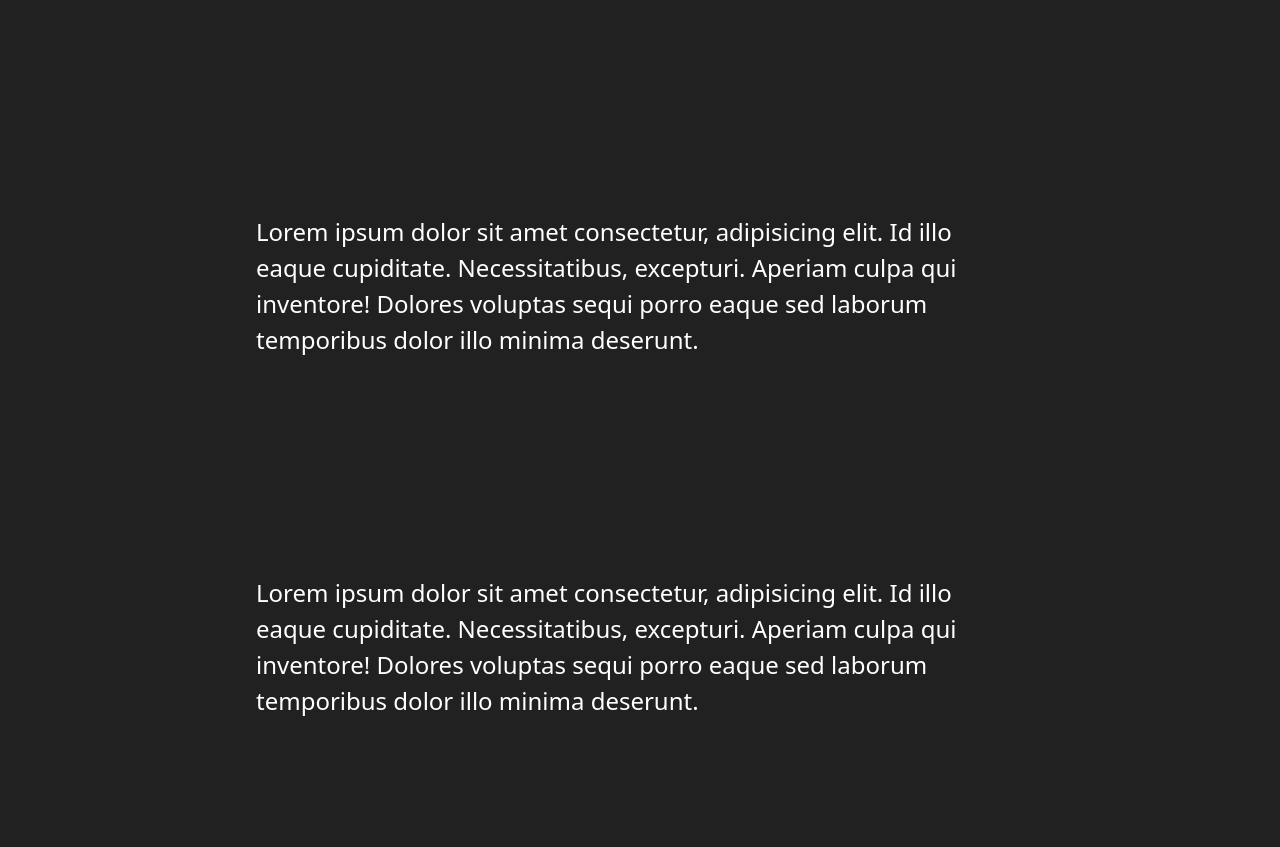
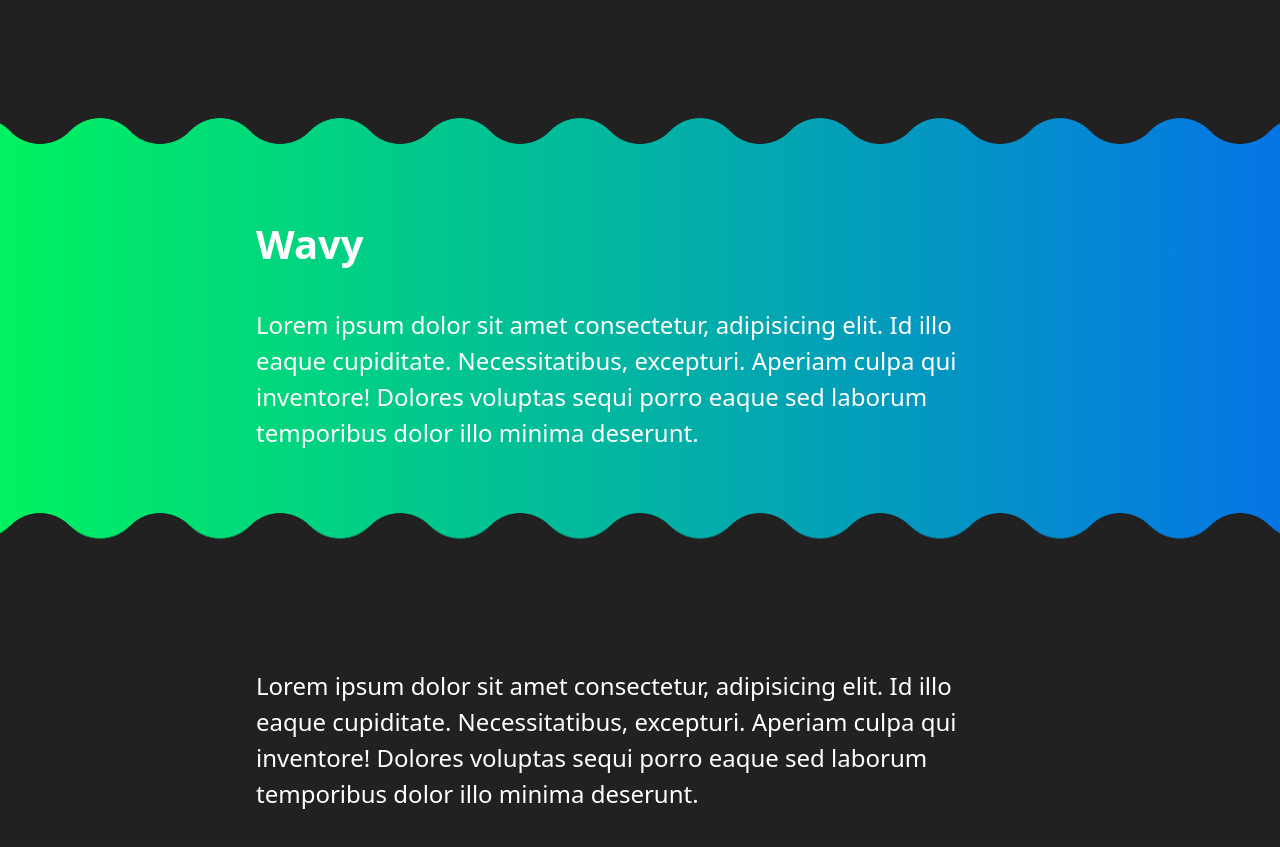
Before and after one commit to mynorjrv/VanillaCSS, a plain HTML site: page PrettyBorders/index.html in a window 1280 px wide. Shown: the part 4577-5424 px from the top of the page. Before the commit the page ends 5400 px from the top, so only its background shows below. Drawn offline with Linux system fonts and the light colour scheme.

Commit message:
A webmade css mask for wavy shapes

```diff
--- a/PrettyBorders/index.html
+++ b/PrettyBorders/index.html
@@ -132,10 +132,10 @@
         </div>
     </section>
 
-    <section>
+    <section class="wavy">
         <div class="wrapper">
 
-            <h2 class="section-title"></h2>
+            <h2 class="section-title">Wavy</h2>
             <p>Lorem ipsum dolor sit amet consectetur, adipisicing elit.
                 Id illo eaque cupiditate. Necessitatibus, excepturi.
                 Aperiam culpa qui inventore! Dolores voluptas sequi porro
--- a/PrettyBorders/style.css
+++ b/PrettyBorders/style.css
@@ -191,3 +191,25 @@ section {
   -webkit-mask-image: url(assets/triangle.svg);
   mask-image: url(assets/triangle.svg);
 }
+
+
+
+/* Wavy section */
+.wavy {
+    background:
+        linear-gradient(
+            to right,
+            #00f260,
+            #0575e6
+        );
+
+    /* Mask created with https://css-generators.com/wavy-shapes/ */
+    --mask:
+        radial-gradient(41.38px at 50% 58.50px,#000 99%,#0000 101%) calc(50% - 60px) 0/120px 51% repeat-x,
+        radial-gradient(41.38px at 50% -28.5px,#0000 99%,#000 101%) 50% 30px/120px calc(51% - 30px) repeat-x,
+        radial-gradient(41.38px at 50% calc(100% - 58.50px),#000 99%,#0000 101%) calc(50% - 60px) 100%/120px 51% repeat-x,
+        radial-gradient(41.38px at 50% calc(100% + 28.50px),#0000 99%,#000 101%) 50% calc(100% - 30px)/120px calc(51% - 30px) repeat-x;
+    -webkit-mask: var(--mask);
+    mask: var(--mask);
+
+}
```
